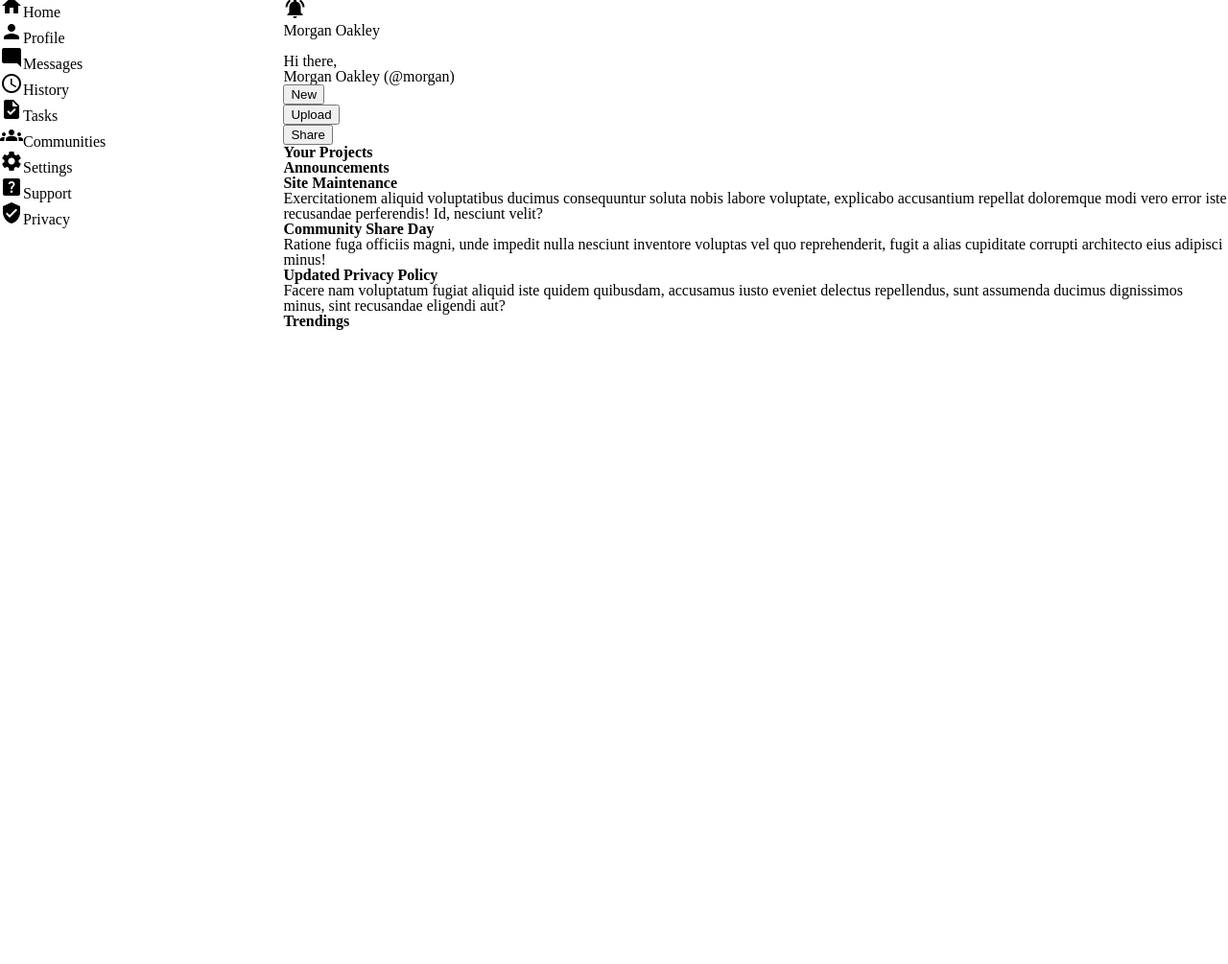
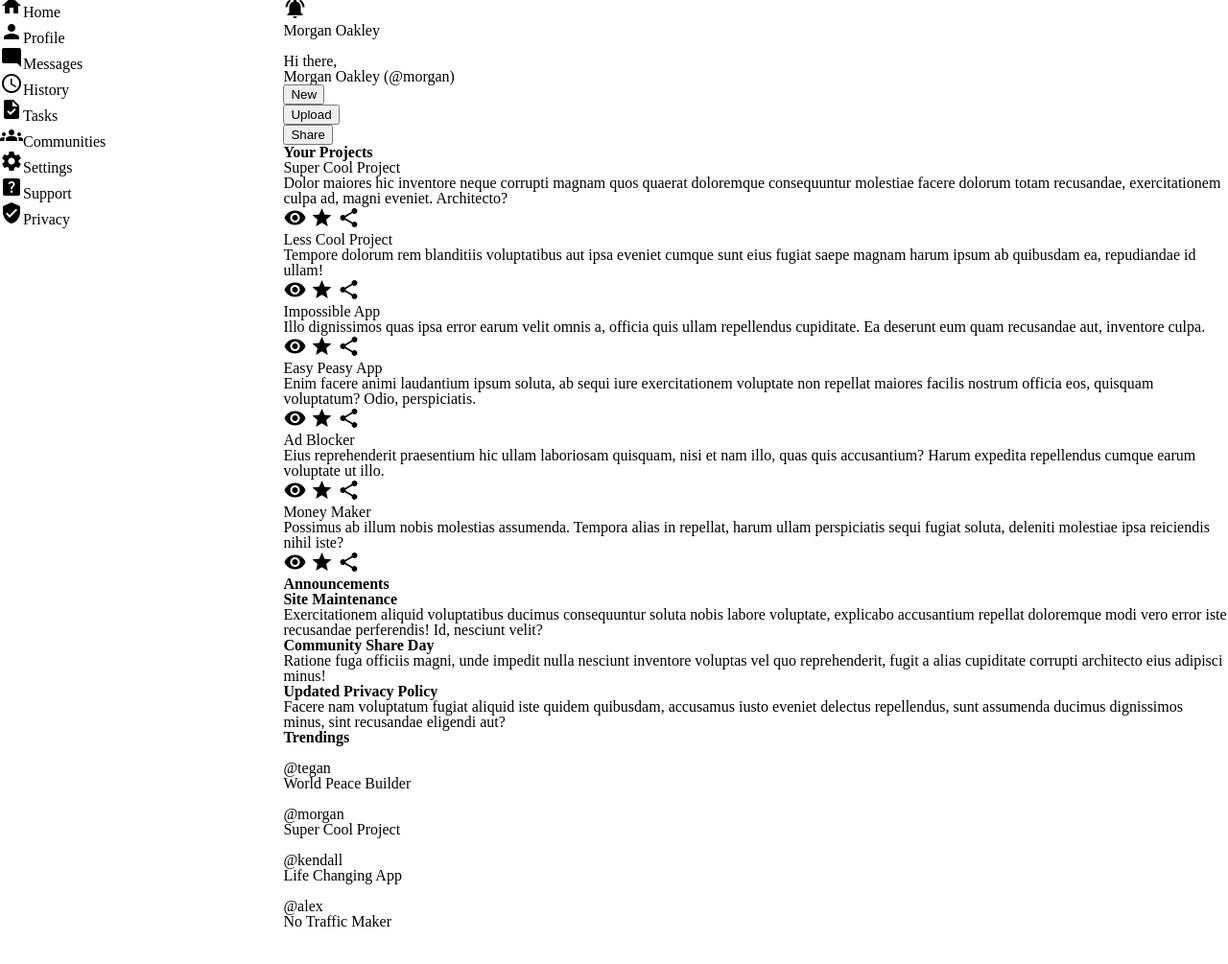
Before and after one commit to Bruno-fmaciel/admin-dashboard, a plain HTML site: page index.html in a window 1280 px wide. Shown: the part 33-1038 px from the top of the page at 96% size. Drawn offline with Linux system fonts and the light colour scheme.

Commit message:
Write projects and trendings HTML

```diff
--- a/index.html
+++ b/index.html
@@ -38,17 +38,21 @@
         <div class="sidebar">
             <div class="logo"><p><i class="material-icons">dashboard</i>Dashboard</p></div>
             <div class="options">
-                <p><i class="material-icons">home</i>Home</p>
-                <p><i class="material-icons">person</i>Profile</p>
-                <p><i class="material-icons">mode_comment</i>Messages</p>
-                <p><i class="material-icons">schedule</i>History</p>
-                <p><i class="material-icons">task</i>Tasks</p>
-                <p><i class="material-icons">groups</i>Communities</p>
+                <ul class="options">
+                    <li class="options"><i class="material-icons">home</i>Home</li>
+                    <li class="options"><i class="material-icons">person</i>Profile</li>
+                    <li class="options"><i class="material-icons">mode_comment</i>Messages</li>
+                    <li class="options"><i class="material-icons">schedule</i>History</li>
+                    <li class="options"><i class="material-icons">task</i>Tasks</li>
+                    <li class="options"><i class="material-icons">groups</i>Communities</li>
+                </ul>
             </div>
             <div class="support">
-                <p><i class="material-icons">settings</i>Settings</p>
-                <p><i class="material-icons">help_center</i>Support</p>
-                <p><i class="material-icons">verified_user</i>Privacy</p>
+                <ul class="support">
+                    <li class="support"><i class="material-icons">settings</i>Settings</li>
+                    <li class="support"><i class="material-icons">help_center</i>Support</li>
+                    <li class="support"><i class="material-icons">verified_user</i>Privacy</li>
+                </ul>
             </div>
 
 
@@ -56,12 +60,48 @@
         <div class="body">
             <label for="projects"><strong>Your Projects</strong></label>
             <div class="projects">
-                <div class="project"></div>
-                <div class="project"></div>
-                <div class="project"></div>
-                <div class="project"></div>
-                <div class="project"></div>
-                <div class="project"></div>
+                <div class="project">
+                    <h2>Super Cool Project</h2>
+                    <p>Dolor maiores hic inventore neque corrupti magnam quos quaerat doloremque consequuntur molestiae facere dolorum totam recusandae, exercitationem culpa ad, magni eveniet. Architecto?</p>
+                    <i class="material-icons">visibility</i>
+                    <i class="material-icons">star</i>
+                    <i class="material-icons">share</i>
+                </div>
+                <div class="project">
+                    <h2>Less Cool Project</h2>
+                    <p>Tempore dolorum rem blanditiis voluptatibus aut ipsa eveniet cumque sunt eius fugiat saepe magnam harum ipsum ab quibusdam ea, repudiandae id ullam!</p>
+                    <i class="material-icons">visibility</i>
+                    <i class="material-icons">star</i>
+                    <i class="material-icons">share</i>
+                </div>
+                <div class="project">
+                    <h2>Impossible App</h2>
+                    <p>Illo dignissimos quas ipsa error earum velit omnis a, officia quis ullam repellendus cupiditate. Ea deserunt eum quam recusandae aut, inventore culpa.</p>
+                    <i class="material-icons">visibility</i>
+                    <i class="material-icons">star</i>
+                    <i class="material-icons">share</i>
+                </div>
+                <div class="project">
+                    <h2>Easy Peasy App</h2>
+                    <p>Enim facere animi laudantium ipsum soluta, ab sequi iure exercitationem voluptate non repellat maiores facilis nostrum officia eos, quisquam voluptatum? Odio, perspiciatis.</p>
+                    <i class="material-icons">visibility</i>
+                    <i class="material-icons">star</i>
+                    <i class="material-icons">share</i>
+                </div>
+                <div class="project">
+                    <h2>Ad Blocker</h2>
+                    <p>Eius reprehenderit praesentium hic ullam laboriosam quisquam, nisi et nam illo, quas quis accusantium? Harum expedita repellendus cumque earum voluptate ut illo.</p>
+                    <i class="material-icons">visibility</i>
+                    <i class="material-icons">star</i>
+                    <i class="material-icons">share</i>
+                </div>
+                <div class="project">
+                    <h2>Money Maker</h2>
+                    <p>Possimus ab illum nobis molestias assumenda. Tempora alias in repellat, harum ullam perspiciatis sequi fugiat soluta, deleniti molestiae ipsa reiciendis nihil iste?</p>
+                    <i class="material-icons">visibility</i>
+                    <i class="material-icons">star</i>
+                    <i class="material-icons">share</i>
+                </div>
             </div>
 
             <label for="annoucements"><strong>Announcements</strong></label>
@@ -83,10 +123,26 @@
 
             <label for="trendings"><strong>Trendings</strong></label>
             <div class="trendings">
-                <div class="trending"></div>
-                <div class="trending"></div>
-                <div class="trending"></div>
-                <div class="trending"></div>
+                <div class="trending">
+                    <img src="" alt="">
+                    <p>@tegan</p>
+                    <p>World Peace Builder</p>
+                </div>
+                <div class="trending">
+                    <img src="" alt="">
+                    <p>@morgan</p>
+                    <p>Super Cool Project</p>
+                </div>
+                <div class="trending">
+                    <img src="" alt="">
+                    <p>@kendall</p>
+                    <p>Life Changing App</p>
+                </div>
+                <div class="trending">
+                    <img src="" alt="">
+                    <p>@alex</p>
+                    <p>No Traffic Maker</p>
+                </div>
             </div>
         </div>
     </div>
```
